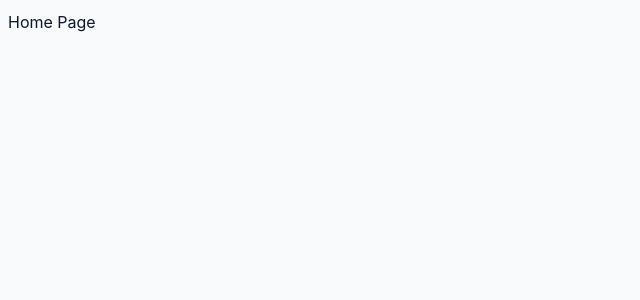
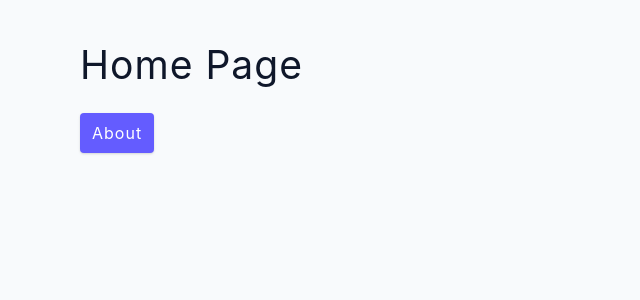
Before and after one commit to Umut-Polat-GM/React-Apps, a React (Create React App) app in the folder react-router-6/: page / in a window 1280 px wide. Shown: the top 300 px of the page, without its empty margins (0-640 px from the left). Built offline with nearby package versions, Linux system fonts and the light colour scheme.

Commit message:
react-router-6 tutorial use components 03 | React.js

```diff
--- a/react-router-6/src/App.js
+++ b/react-router-6/src/App.js
@@ -1,11 +1,17 @@
 import { BrowserRouter, Routes, Route } from "react-router-dom";
+import Home from './pages/Home'
+import About from './pages/About'
+import Products from './pages/Products'
+import Error from './pages/Error'
 
 function App() {
   return (
     <BrowserRouter>
       <Routes>
-        <Route path="/" element={<div> Home Page</div>} />
-        <Route path="testing" element={<div> Testing</div>} />
+        <Route path="/" element={<Home />} />
+        <Route path="about" element={<About />} />
+        <Route path="products" element={<Products />} />
+        <Route path="*" element={<Error />}/>
       </Routes>
     </BrowserRouter>
   )
--- a/react-router-6/src/pages/About.js
+++ b/react-router-6/src/pages/About.js
@@ -1,7 +1,12 @@
+import { Link } from "react-router-dom";
+
 const About = () => {
   return (
     <section className='section'>
       <h2>About</h2>
+      <Link to='/' className="btn">
+        Back Home
+      </Link>
     </section>
   );
 };
--- a/react-router-6/src/pages/Error.js
+++ b/react-router-6/src/pages/Error.js
@@ -1,8 +1,18 @@
+import { Link } from "react-router-dom";
+
 const Error = () => {
   return (
     <section className='section'>
-      <h2>Error</h2>
+      <h2>404</h2>
+      <p>page not found</p>
+      <Link to="/" >back home</Link>
     </section>
   );
 };
 export default Error;
+
+/*
+# Error page
+diyelim ki kullanıcı adres cubuguna olmayan bir path name gibi bu sayfaya yönledirilecek.
+
+*/
--- a/react-router-6/src/pages/Home.js
+++ b/react-router-6/src/pages/Home.js
@@ -1,8 +1,20 @@
+import { Link } from "react-router-dom";
+
 const Home = () => {
   return (
     <section className='section'>
       <h2>Home Page</h2>
+      <Link to='/about' className="btn">
+        About
+      </Link>
     </section>
   );
 };
 export default Home;
+
+/*
+ # Links
+ <Link to=''> ...</Link> componenti a tag yerine kullanılıyor. ve sayfayı yeniden yüklemeden sayfalar arasına geçiş yapılmasına olanak veriyor.
+ Görüldüğğü gibi "to=''" olarak bir prop var.
+
+*/
```
